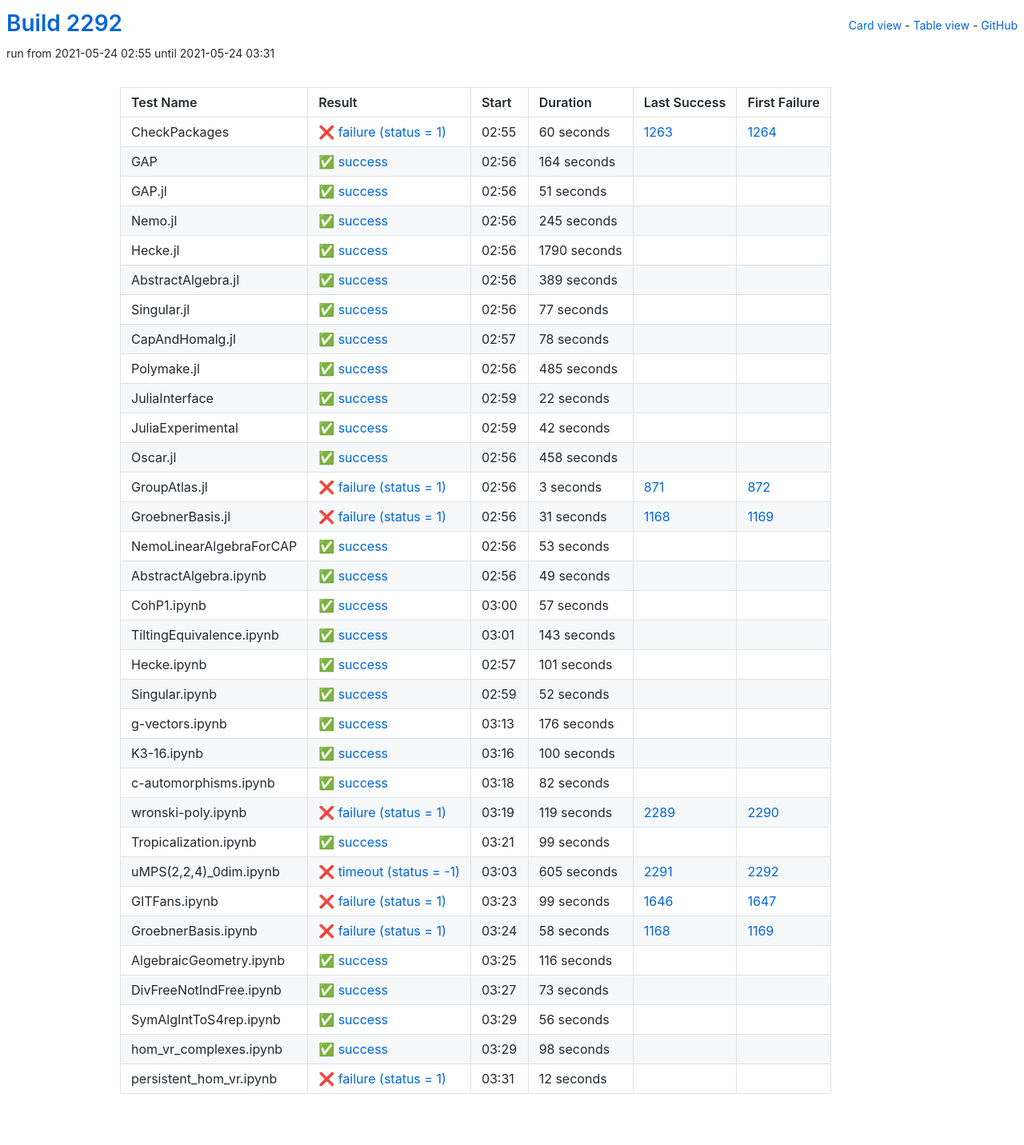
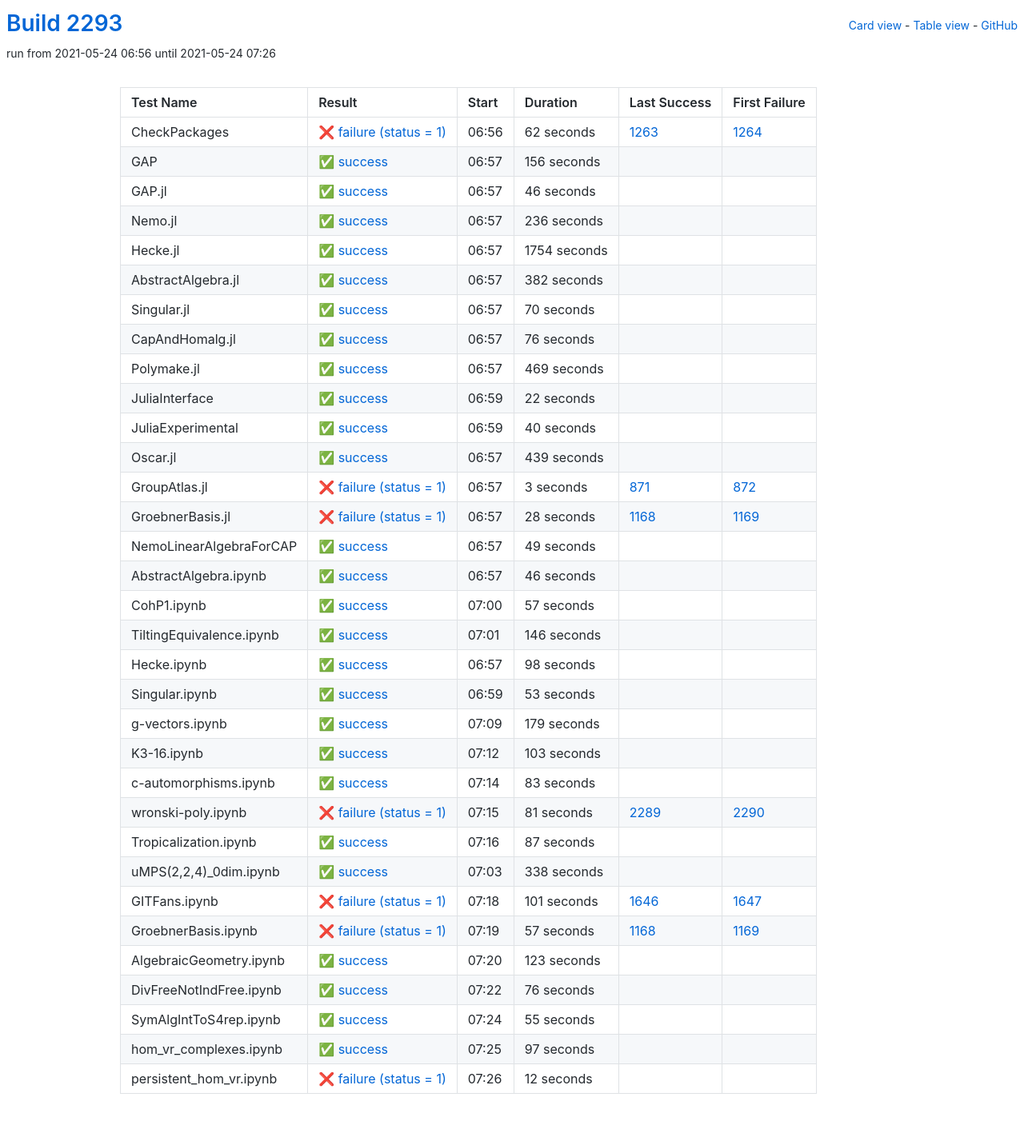
Before and after one commit to oscar-system/oscar-ci-status-stable, a Jekyll site: the page built from table.html, in a window 1280 px wide. Shown: the whole page at 80% size. Built offline with Jekyll 4.4.1, drawn with Linux system fonts in a browser that asks for light colours.

Commit message:
Build #2293

```diff
--- a/_data/ci.yml
+++ b/_data/ci.yml
@@ -1,6 +1,6 @@
 ---
-build: 2292
-build_url: https://oscarci.mathematik.uni-kl.de/job/oscar-stable/2292/
+build: 2293
+build_url: https://oscarci.mathematik.uni-kl.de/job/oscar-stable/2293/
 job: oscar-stable
 organization: oscar-system
 repo: oscar-ci-status-stable
@@ -8,116 +8,116 @@ repourl: https://github.com/oscar-system/oscar-ci-status-stable
 tests:
 - name: CheckPackages
   id: checkpackages
-  log: https://oscarci.mathematik.uni-kl.de/job/oscar-stable/2292/artifact/logs/build-2292/CheckPackages.log
-  start: 2021-05-24 02:55
+  log: https://oscarci.mathematik.uni-kl.de/job/oscar-stable/2293/artifact/logs/build-2293/CheckPackages.log
+  start: 2021-05-24 06:56
   success: false
   exitcode: 1
   status: failure
-  duration: 60
+  duration: 62
   last_success: 1263
   last_success_url: https://oscarci.mathematik.uni-kl.de/job/oscar-stable/1263/
   first_failure: 1264
   first_failure_url: https://oscarci.mathematik.uni-kl.de/job/oscar-stable/1264/
 - name: GAP
   id: gap
-  log: https://oscarci.mathematik.uni-kl.de/job/oscar-stable/2292/artifact/logs/build-2292/GAP.log
-  start: 2021-05-24 02:56
+  log: https://oscarci.mathematik.uni-kl.de/job/oscar-stable/2293/artifact/logs/build-2293/GAP.log
+  start: 2021-05-24 06:57
   success: true
   exitcode: 0
   status: success
-  duration: 164
+  duration: 156
   last_success: false
   last_success_url:
   first_failure: false
   first_failure_url:
 - name: GAP.jl
   id: gap-jl
-  log: https://oscarci.mathematik.uni-kl.de/job/oscar-stable/2292/artifact/logs/build-2292/GAP.jl.log
-  start: 2021-05-24 02:56
+  log: https://oscarci.mathematik.uni-kl.de/job/oscar-stable/2293/artifact/logs/build-2293/GAP.jl.log
+  start: 2021-05-24 06:57
   success: true
   exitcode: 0
   status: success
-  duration: 51
+  duration: 46
   last_success: false
   last_success_url:
   first_failure: false
   first_failure_url:
 - name: Nemo.jl
   id: nemo-jl
-  log: https://oscarci.mathematik.uni-kl.de/job/oscar-stable/2292/artifact/logs/build-2292/Nemo.jl.log
-  start: 2021-05-24 02:56
+  log: https://oscarci.mathematik.uni-kl.de/job/oscar-stable/2293/artifact/logs/build-2293/Nemo.jl.log
+  start: 2021-05-24 06:57
   success: true
   exitcode: 0
   status: success
-  duration: 245
+  duration: 236
   last_success: false
   last_success_url:
   first_failure: false
   first_failure_url:
 - name: Hecke.jl
   id: hecke-jl
-  log: https://oscarci.mathematik.uni-kl.de/job/oscar-stable/2292/artifact/logs/build-2292/Hecke.jl.log
-  start: 2021-05-24 02:56
+  log: https://oscarci.mathematik.uni-kl.de/job/oscar-stable/2293/artifact/logs/build-2293/Hecke.jl.log
+  start: 2021-05-24 06:57
   success: true
   exitcode: 0
   status: success
-  duration: 1790
+  duration: 1754
   last_success: false
   last_success_url:
   first_failure: false
   first_failure_url:
 - name: AbstractAlgebra.jl
   id: abstractalgebra-jl
-  log: https://oscarci.mathematik.uni-kl.de/job/oscar-stable/2292/artifact/logs/build-2292/AbstractAlgebra.jl.log
-  start: 2021-05-24 02:56
+  log: https://oscarci.mathematik.uni-kl.de/job/oscar-stable/2293/artifact/logs/build-2293/AbstractAlgebra.jl.log
+  start: 2021-05-24 06:57
   success: true
   exitcode: 0
   status: success
-  duration: 389
+  duration: 382
   last_success: false
   last_success_url:
   first_failure: false
   first_failure_url:
 - name: Singular.jl
   id: singular-jl
-  log: https://oscarci.mathematik.uni-kl.de/job/oscar-stable/2292/artifact/logs/build-2292/Singular.jl.log
-  start: 2021-05-24 02:56
+  log: https://oscarci.mathematik.uni-kl.de/job/oscar-stable/2293/artifact/logs/build-2293/Singular.jl.log
+  start: 2021-05-24 06:57
   success: true
   exitcode: 0
   status: success
-  duration: 77
+  duration: 70
   last_success: false
   last_success_url:
   first_failure: false
   first_failure_url:
 - name: CapAndHomalg.jl
   id: capandhomalg-jl
-  log: https://oscarci.mathematik.uni-kl.de/job/oscar-stable/2292/artifact/logs/build-2292/CapAndHomalg.jl.log
-  start: 2021-05-24 02:57
+  log: https://oscarci.mathematik.uni-kl.de/job/oscar-stable/2293/artifact/logs/build-2293/CapAndHomalg.jl.log
+  start: 2021-05-24 06:57
   success: true
   exitcode: 0
   status: success
-  duration: 78
+  duration: 76
   last_success: false
   last_success_url:
   first_failure: false
   first_failure_url:
 - name: Polymake.jl
   id: polymake-jl
-  log: https://oscarci.mathematik.uni-kl.de/job/oscar-stable/2292/artifact/logs/build-2292/Polymake.jl.log
-  start: 2021-05-24 02:56
+  log: https://oscarci.mathematik.uni-kl.de/job/oscar-stable/2293/artifact/logs/build-2293/Polymake.jl.log
+  start: 2021-05-24 06:57
   success: true
   exitcode: 0
   status: success
-  duration: 485
+  duration: 469
   last_success: false
   last_success_url:
   first_failure: false
   first_failure_url:
 - name: JuliaInterface
   id: juliainterface
-  log: https://oscarci.mathematik.uni-kl.de/job/oscar-stable/2292/artifact/logs/build-2292/JuliaInterface.log
-  start: 2021-05-24 02:59
+  log: https://oscarci.mathematik.uni-kl.de/job/oscar-stable/2293/artifact/logs/build-2293/JuliaInterface.log
+  start: 2021-05-24 06:59
   success: true
   exitcode: 0
   status: success
@@ -128,32 +128,32 @@ tests:
   first_failure_url:
 - name: JuliaExperimental
   id: juliaexperimental
-  log: https://oscarci.mathematik.uni-kl.de/job/oscar-stable/2292/artifact/logs/build-2292/JuliaExperimental.log
-  start: 2021-05-24 02:59
+  log: https://oscarci.mathematik.uni-kl.de/job/oscar-stable/2293/artifact/logs/build-2293/JuliaExperimental.log
+  start: 2021-05-24 06:59
   success: true
   exitcode: 0
   status: success
-  duration: 42
+  duration: 40
   last_success: false
   last_success_url:
   first_failure: false
   first_failure_url:
 - name: Oscar.jl
   id: oscar-jl
-  log: https://oscarci.mathematik.uni-kl.de/job/oscar-stable/2292/artifact/logs/build-2292/Oscar.jl.log
-  start: 2021-05-24 02:56
+  log: https://oscarci.mathematik.uni-kl.de/job/oscar-stable/2293/artifact/logs/build-2293/Oscar.jl.log
+  start: 2021-05-24 06:57
   success: true
   exitcode: 0
   status: success
-  duration: 458
+  duration: 439
   last_success: false
   last_success_url:
   first_failure: false
   first_failure_url:
 - name: GroupAtlas.jl
   id: groupatlas-jl
-  log: https://oscarci.mathematik.uni-kl.de/job/oscar-stable/2292/artifact/logs/build-2292/GroupAtlas.jl.log
-  start: 2021-05-24 02:56
+  log: https://oscarci.mathematik.uni-kl.de/job/oscar-stable/2293/artifact/logs/build-2293/GroupAtlas.jl.log
+  start: 2021-05-24 06:57
   success: false
   exitcode: 1
   status: failure
@@ -164,32 +164,20 @@ tests:
   first_failure_url: https://oscarci.mathematik.uni-kl.de/job/oscar-stable/872/
 - name: GroebnerBasis.jl
   id: groebnerbasis-jl
-  log: https://oscarci.mathematik.uni-kl.de/job/oscar-stable/2292/artifact/logs/build-2292/GroebnerBasis.jl.log
-  start: 2021-05-24 02:56
+  log: https://oscarci.mathematik.uni-kl.de/job/oscar-stable/2293/artifact/logs/build-2293/GroebnerBasis.jl.log
+  start: 2021-05-24 06:57
   success: false
   exitcode: 1
   status: failure
-  duration: 31
+  duration: 28
   last_success: 1168
   last_success_url: https://oscarci.mathematik.uni-kl.de/job/oscar-stable/1168/
   first_failure: 1169
   first_failure_url: https://oscarci.mathematik.uni-kl.de/job/oscar-stable/1169/
 - name: NemoLinearAlgebraForCAP
   id: nemolinearalgebraforcap
-  log: https://oscarci.mathematik.uni-kl.de/job/oscar-stable/2292/artifact/logs/build-2292/NemoLinearAlgebraForCAP.log
-  start: 2021-05-24 02:56
-  success: true
-  exitcode: 0
-  status: success
-  duration: 53
-  last_success: false
-  last_success_url:
-  first_failure: false
-  first_failure_url:
-- name: AbstractAlgebra.ipynb
-  id: abstractalgebra-ipynb
-  log: https://oscarci.mathematik.uni-kl.de/job/oscar-stable/2292/artifact/logs/build-2292/AbstractAlgebra.ipynb.log
-  start: 2021-05-24 02:56
+  log: https://oscarci.mathematik.uni-kl.de/job/oscar-stable/2293/artifact/logs/build-2293/NemoLinearAlgebraForCAP.log
+  start: 2021-05-24 06:57
   success: true
   exitcode: 0
   status: success
@@ -198,10 +186,22 @@ tests:
   last_success_url:
   first_failure: false
   first_failure_url:
+- name: AbstractAlgebra.ipynb
+  id: abstractalgebra-ipynb
+  log: https://oscarci.mathematik.uni-kl.de/job/oscar-stable/2293/artifact/logs/build-2293/AbstractAlgebra.ipynb.log
+  start: 2021-05-24 06:57
+  success: true
+  exitcode: 0
+  status: success
+  duration: 46
+  last_success: false
+  last_success_url:
+  first_failure: false
+  first_failure_url:
 - name: CohP1.ipynb
   id: cohp1-ipynb
-  log: https://oscarci.mathematik.uni-kl.de/job/oscar-stable/2292/artifact/logs/build-2292/CohP1.ipynb.log
-  start: 2021-05-24 03:00
+  log: https://oscarci.mathematik.uni-kl.de/job/oscar-stable/2293/artifact/logs/build-2293/CohP1.ipynb.log
+  start: 2021-05-24 07:00
   success: true
   exitcode: 0
   status: success
@@ -212,176 +212,20 @@ tests:
   first_failure_url:
 - name: TiltingEquivalence.ipynb
   id: tiltingequivalence-ipynb
-  log: https://oscarci.mathematik.uni-kl.de/job/oscar-stable/2292/artifact/logs/build-2292/TiltingEquivalence.ipynb.log
-  start: 2021-05-24 03:01
+  log: https://oscarci.mathematik.uni-kl.de/job/oscar-stable/2293/artifact/logs/build-2293/TiltingEquivalence.ipynb.log
+  start: 2021-05-24 07:01
   success: true
   exitcode: 0
   status: success
-  duration: 143
+  duration: 146
   last_success: false
   last_success_url:
   first_failure: false
   first_failure_url:
 - name: Hecke.ipynb
   id: hecke-ipynb
-  log: https://oscarci.mathematik.uni-kl.de/job/oscar-stable/2292/artifact/logs/build-2292/Hecke.ipynb.log
-  start: 2021-05-24 02:57
-  success: true
-  exitcode: 0
-  status: success
-  duration: 101
-  last_success: false
-  last_success_url:
-  first_failure: false
-  first_failure_url:
-- name: Singular.ipynb
-  id: singular-ipynb
-  log: https://oscarci.mathematik.uni-kl.de/job/oscar-stable/2292/artifact/logs/build-2292/Singular.ipynb.log
-  start: 2021-05-24 02:59
-  success: true
-  exitcode: 0
-  status: success
-  duration: 52
-  last_success: false
-  last_success_url:
-  first_failure: false
-  first_failure_url:
-- name: g-vectors.ipynb
-  id: g-vectors-ipynb
-  log: https://oscarci.mathematik.uni-kl.de/job/oscar-stable/2292/artifact/logs/build-2292/g-vectors.ipynb.log
-  start: 2021-05-24 03:13
-  success: true
-  exitcode: 0
-  status: success
-  duration: 176
-  last_success: false
-  last_success_url:
-  first_failure: false
-  first_failure_url:
-- name: K3-16.ipynb
-  id: k3-16-ipynb
-  log: https://oscarci.mathematik.uni-kl.de/job/oscar-stable/2292/artifact/logs/build-2292/K3-16.ipynb.log
-  start: 2021-05-24 03:16
-  success: true
-  exitcode: 0
-  status: success
-  duration: 100
-  last_success: false
-  last_success_url:
-  first_failure: false
-  first_failure_url:
-- name: c-automorphisms.ipynb
-  id: c-automorphisms-ipynb
-  log: https://oscarci.mathematik.uni-kl.de/job/oscar-stable/2292/artifact/logs/build-2292/c-automorphisms.ipynb.log
-  start: 2021-05-24 03:18
-  success: true
-  exitcode: 0
-  status: success
-  duration: 82
-  last_success: false
-  last_success_url:
-  first_failure: false
-  first_failure_url:
-- name: wronski-poly.ipynb
-  id: wronski-poly-ipynb
-  log: https://oscarci.mathematik.uni-kl.de/job/oscar-stable/2292/artifact/logs/build-2292/wronski-poly.ipynb.log
-  start: 2021-05-24 03:19
-  success: false
-  exitcode: 1
-  status: failure
-  duration: 119
-  last_success: 2289
-  last_success_url: https://oscarci.mathematik.uni-kl.de/job/oscar-stable/2289/
-  first_failure: 2290
-  first_failure_url: https://oscarci.mathematik.uni-kl.de/job/oscar-stable/2290/
-- name: Tropicalization.ipynb
-  id: tropicalization-ipynb
-  log: https://oscarci.mathematik.uni-kl.de/job/oscar-stable/2292/artifact/logs/build-2292/Tropicalization.ipynb.log
-  start: 2021-05-24 03:21
-  success: true
-  exitcode: 0
-  status: success
-  duration: 99
-  last_success: false
-  last_success_url:
-  first_failure: false
-  first_failure_url:
-- name: uMPS(2,2,4)_0dim.ipynb
-  id: umps-2-2-4-0dim-ipynb
-  log: https://oscarci.mathematik.uni-kl.de/job/oscar-stable/2292/artifact/logs/build-2292/uMPS-2-2-4-_0dim.ipynb.log
-  start: 2021-05-24 03:03
-  success: false
-  exitcode: -1
-  status: timeout
-  duration: 605
-  last_success: 2291
-  last_success_url: https://oscarci.mathematik.uni-kl.de/job/oscar-stable/2291/
-  first_failure: 2292
-  first_failure_url: https://oscarci.mathematik.uni-kl.de/job/oscar-stable/2292/
-- name: GITFans.ipynb
-  id: gitfans-ipynb
-  log: https://oscarci.mathematik.uni-kl.de/job/oscar-stable/2292/artifact/logs/build-2292/GITFans.ipynb.log
-  start: 2021-05-24 03:23
-  success: false
-  exitcode: 1
-  status: failure
-  duration: 99
-  last_success: 1646
-  last_success_url: https://oscarci.mathematik.uni-kl.de/job/oscar-stable/1646/
-  first_failure: 1647
-  first_failure_url: https://oscarci.mathematik.uni-kl.de/job/oscar-stable/1647/
-- name: GroebnerBasis.ipynb
-  id: groebnerbasis-ipynb
-  log: https://oscarci.mathematik.uni-kl.de/job/oscar-stable/2292/artifact/logs/build-2292/GroebnerBasis.ipynb.log
-  start: 2021-05-24 03:24
-  success: false
-  exitcode: 1
-  status: failure
-  duration: 58
-  last_success: 1168
-  last_success_url: https://oscarci.mathematik.uni-kl.de/job/oscar-stable/1168/
-  first_failure: 1169
-  first_failure_url: https://oscarci.mathematik.uni-kl.de/job/oscar-stable/1169/
-- name: AlgebraicGeometry.ipynb
-  id: algebraicgeometry-ipynb
-  log: https://oscarci.mathematik.uni-kl.de/job/oscar-stable/2292/artifact/logs/build-2292/AlgebraicGeometry.ipynb.log
-  start: 2021-05-24 03:25
-  success: true
-  exitcode: 0
-  status: success
-  duration: 116
-  last_success: false
-  last_success_url:
-  first_failure: false
-  first_failure_url:
-- name: DivFreeNotIndFree.ipynb
-  id: divfreenotindfree-ipynb
-  log: https://oscarci.mathematik.uni-kl.de/job/oscar-stable/2292/artifact/logs/build-2292/DivFreeNotIndFree.ipynb.log
-  start: 2021-05-24 03:27
-  success: true
-  exitcode: 0
-  status: success
-  duration: 73
-  last_success: false
-  last_success_url:
-  first_failure: false
-  first_failure_url:
-- name: SymAlgIntToS4rep.ipynb
-  id: symalginttos4rep-ipynb
-  log: https://oscarci.mathematik.uni-kl.de/job/oscar-stable/2292/artifact/logs/build-2292/SymAlgIntToS4rep.ipynb.log
-  start: 2021-05-24 03:29
-  success: true
-  exitcode: 0
-  status: success
-  duration: 56
-  last_success: false
-  last_success_url:
-  first_failure: false
-  first_failure_url:
-- name: hom_vr_complexes.ipynb
-  id: hom-vr-complexes-ipynb
-  log: https://oscarci.mathematik.uni-kl.de/job/oscar-stable/2292/artifact/logs/build-2292/hom_vr_complexes.ipynb.log
-  start: 2021-05-24 03:29
+  log: https://oscarci.mathematik.uni-kl.de/job/oscar-stable/2293/artifact/logs/build-2293/Hecke.ipynb.log
+  start: 2021-05-24 06:57
   success: true
   exitcode: 0
   status: success
@@ -390,10 +234,166 @@ tests:
   last_success_url:
   first_failure: false
   first_failure_url:
+- name: Singular.ipynb
+  id: singular-ipynb
+  log: https://oscarci.mathematik.uni-kl.de/job/oscar-stable/2293/artifact/logs/build-2293/Singular.ipynb.log
+  start: 2021-05-24 06:59
+  success: true
+  exitcode: 0
+  status: success
+  duration: 53
+  last_success: false
+  last_success_url:
+  first_failure: false
+  first_failure_url:
+- name: g-vectors.ipynb
+  id: g-vectors-ipynb
+  log: https://oscarci.mathematik.uni-kl.de/job/oscar-stable/2293/artifact/logs/build-2293/g-vectors.ipynb.log
+  start: 2021-05-24 07:09
+  success: true
+  exitcode: 0
+  status: success
+  duration: 179
+  last_success: false
+  last_success_url:
+  first_failure: false
+  first_failure_url:
+- name: K3-16.ipynb
+  id: k3-16-ipynb
+  log: https://oscarci.mathematik.uni-kl.de/job/oscar-stable/2293/artifact/logs/build-2293/K3-16.ipynb.log
+  start: 2021-05-24 07:12
+  success: true
+  exitcode: 0
+  status: success
+  duration: 103
+  last_success: false
+  last_success_url:
+  first_failure: false
+  first_failure_url:
+- name: c-automorphisms.ipynb
+  id: c-automorphisms-ipynb
+  log: https://oscarci.mathematik.uni-kl.de/job/oscar-stable/2293/artifact/logs/build-2293/c-automorphisms.ipynb.log
+  start: 2021-05-24 07:14
+  success: true
+  exitcode: 0
+  status: success
+  duration: 83
+  last_success: false
+  last_success_url:
+  first_failure: false
+  first_failure_url:
+- name: wronski-poly.ipynb
+  id: wronski-poly-ipynb
+  log: https://oscarci.mathematik.uni-kl.de/job/oscar-stable/2293/artifact/logs/build-2293/wronski-poly.ipynb.log
+  start: 2021-05-24 07:15
+  success: false
+  exitcode: 1
+  status: failure
+  duration: 81
+  last_success: 2289
+  last_success_url: https://oscarci.mathematik.uni-kl.de/job/oscar-stable/2289/
+  first_failure: 2290
+  first_failure_url: https://oscarci.mathematik.uni-kl.de/job/oscar-stable/2290/
+- name: Tropicalization.ipynb
+  id: tropicalization-ipynb
+  log: https://oscarci.mathematik.uni-kl.de/job/oscar-stable/2293/artifact/logs/build-2293/Tropicalization.ipynb.log
+  start: 2021-05-24 07:16
+  success: true
+  exitcode: 0
+  status: success
+  duration: 87
+  last_success: false
+  last_success_url:
+  first_failure: false
+  first_failure_url:
+- name: uMPS(2,2,4)_0dim.ipynb
+  id: umps-2-2-4-0dim-ipynb
+  log: https://oscarci.mathematik.uni-kl.de/job/oscar-stable/2293/artifact/logs/build-2293/uMPS-2-2-4-_0dim.ipynb.log
+  start: 2021-05-24 07:03
+  success: true
+  exitcode: 0
+  status: success
+  duration: 338
+  last_success: false
+  last_success_url:
+  first_failure: false
+  first_failure_url:
+- name: GITFans.ipynb
+  id: gitfans-ipynb
+  log: https://oscarci.mathematik.uni-kl.de/job/oscar-stable/2293/artifact/logs/build-2293/GITFans.ipynb.log
+  start: 2021-05-24 07:18
+  success: false
+  exitcode: 1
+  status: failure
+  duration: 101
+  last_success: 1646
+  last_success_url: https://oscarci.mathematik.uni-kl.de/job/oscar-stable/1646/
+  first_failure: 1647
+  first_failure_url: https://oscarci.mathematik.uni-kl.de/job/oscar-stable/1647/
+- name: GroebnerBasis.ipynb
+  id: groebnerbasis-ipynb
+  log: https://oscarci.mathematik.uni-kl.de/job/oscar-stable/2293/artifact/logs/build-2293/GroebnerBasis.ipynb.log
+  start: 2021-05-24 07:19
+  success: false
+  exitcode: 1
+  status: failure
+  duration: 57
+  last_success: 1168
+  last_success_url: https://oscarci.mathematik.uni-kl.de/job/oscar-stable/1168/
+  first_failure: 1169
+  first_failure_url: https://oscarci.mathematik.uni-kl.de/job/oscar-stable/1169/
+- name: AlgebraicGeometry.ipynb
+  id: algebraicgeometry-ipynb
+  log: https://oscarci.mathematik.uni-kl.de/job/oscar-stable/2293/artifact/logs/build-2293/AlgebraicGeometry.ipynb.log
+  start: 2021-05-24 07:20
+  success: true
+  exitcode: 0
+  status: success
+  duration: 123
+  last_success: false
+  last_success_url:
+  first_failure: false
+  first_failure_url:
+- name: DivFreeNotIndFree.ipynb
+  id: divfreenotindfree-ipynb
+  log: https://oscarci.mathematik.uni-kl.de/job/oscar-stable/2293/artifact/logs/build-2293/DivFreeNotIndFree.ipynb.log
+  start: 2021-05-24 07:22
+  success: true
+  exitcode: 0
+  status: success
+  duration: 76
+  last_success: false
+  last_success_url:
+  first_failure: false
+  first_failure_url:
+- name: SymAlgIntToS4rep.ipynb
+  id: symalginttos4rep-ipynb
+  log: https://oscarci.mathematik.uni-kl.de/job/oscar-stable/2293/artifact/logs/build-2293/SymAlgIntToS4rep.ipynb.log
+  start: 2021-05-24 07:24
+  success: true
+  exitcode: 0
+  status: success
+  duration: 55
+  last_success: false
+  last_success_url:
+  first_failure: false
+  first_failure_url:
+- name: hom_vr_complexes.ipynb
+  id: hom-vr-complexes-ipynb
+  log: https://oscarci.mathematik.uni-kl.de/job/oscar-stable/2293/artifact/logs/build-2293/hom_vr_complexes.ipynb.log
+  start: 2021-05-24 07:25
+  success: true
+  exitcode: 0
+  status: success
+  duration: 97
+  last_success: false
+  last_success_url:
+  first_failure: false
+  first_failure_url:
 - name: persistent_hom_vr.ipynb
   id: persistent-hom-vr-ipynb
-  log: https://oscarci.mathematik.uni-kl.de/job/oscar-stable/2292/artifact/logs/build-2292/persistent_hom_vr.ipynb.log
-  start: 2021-05-24 03:31
+  log: https://oscarci.mathematik.uni-kl.de/job/oscar-stable/2293/artifact/logs/build-2293/persistent_hom_vr.ipynb.log
+  start: 2021-05-24 07:26
   success: false
   exitcode: 1
   status: failure
```
Also changed, not shown: README.md.
